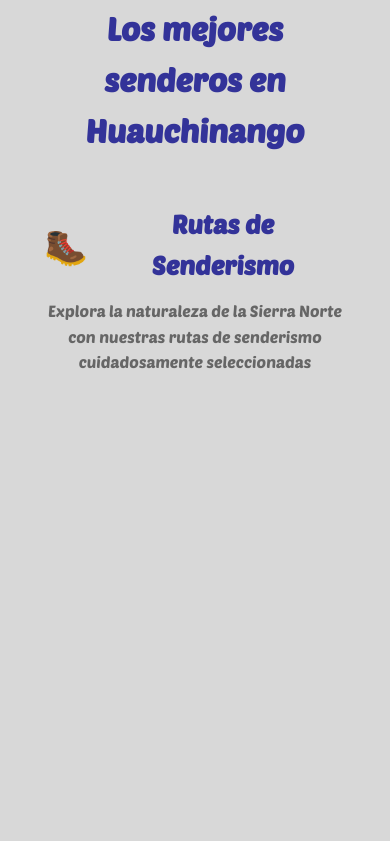
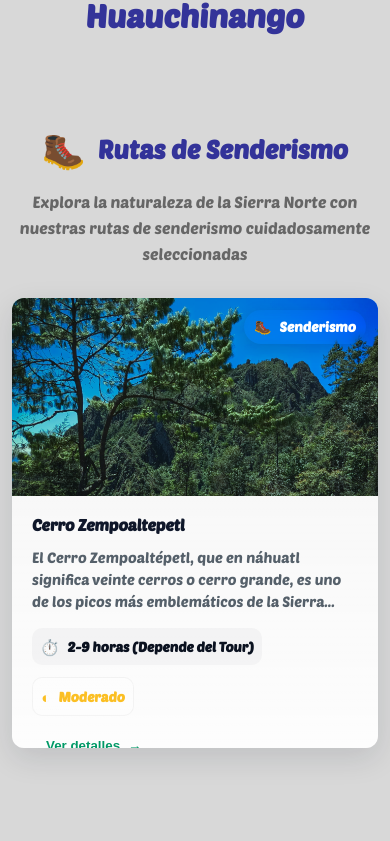
Before and after one commit to c0d3hdz/Huauchinango_DesarrolloSustentable, an Astro site: page /turismo in a window 390 px wide. Shown: the part 2051-2892 px from the top of the page. Built offline with nearby package versions, Linux system fonts and the light colour scheme; Astro itself is replaced by a stand-in of ours.

Commit message:
V1Turismo

```diff
--- a/src/components/RouteCard.astro
+++ b/src/components/RouteCard.astro
@@ -2,240 +2,316 @@
 interface Props {
   title: string;
   description: string;
-  type: 'cultural' | 'senderismo';
-  difficulty: 'facil' | 'moderado' | 'dificil';
+  type: "cultural" | "senderismo";
+  difficulty: "facil" | "moderado" | "dificil";
   image: string;
   slug: string;
   duration: string;
 }
-
-const { title, description, type, difficulty, image, slug, duration } = Astro.props;
+const { title, description, type, difficulty, image, slug, duration } =
+  Astro.props;
 
 const typeStyles = {
   cultural: {
-    gradient: 'linear-gradient(135deg, var(--pm-morado-claro), var(--pm-magenta))',
-    icon: '🏛️',
-    label: 'Ruta Cultural',
-    accentColor: 'var(--pm-morado)',
+    gradient:
+      "linear-gradient(135deg, rgba(129, 77, 255, 0.9), rgba(235, 77, 136, 0.9))",
+    icon: "🏛️",
+    label: "Ruta Cultural",
+    accentColor: "var(--pm-morado)",
   },
   senderismo: {
-    gradient: 'linear-gradient(135deg, var(--pm-verde), var(--pm-azul-claro))',
-    icon: '🥾',
-    label: 'Senderismo',
-    accentColor: 'var(--pm-verde)',
+    gradient:
+      "linear-gradient(135deg, rgba(34,197,94,0.9), rgba(56,189,248,0.9))",
+    icon: "🥾",
+    label: "Senderismo",
+    accentColor: "var(--pm-verde)",
   },
 };
 
 const difficultyInfo = {
-  facil: { label: 'Fácil', icon: '○', color: '#4ade80' },
-  moderado: { label: 'Moderado', icon: '◐', color: '#fbbf24' },
-  dificil: { label: 'Difícil', icon: '●', color: '#ef4444' },
+  facil: { label: "Fácil", icon: "○", color: "#4ade80" },
+  moderado: { label: "Moderado", icon: "◐", color: "#fbbf24" },
+  dificil: { label: "Difícil", icon: "●", color: "#ef4444" },
 };
 
 const style = typeStyles[type];
 const diffInfo = difficultyInfo[difficulty];
 ---
 
-<article class="route-card" data-type={type}>
-  <a href={`/rutas/${slug}`} class="route-card-link">
-    <div class="route-card-image">
-      <img src={image} alt={title} loading="lazy" />
-      <div class="route-type-badge" style={`background: ${style.gradient};`}>
-        <span class="route-type-icon">{style.icon}</span>
-        <span class="route-type-label">{style.label}</span>
+<article
+  class="route-card"
+  data-type={type}
+  aria-labelledby={`route-${slug}-title`}
+>
+  <a href={`/rutas/${slug}`} class="route-card-link" title={title}>
+    <div class="media">
+      <img src={image} alt={title} loading="lazy" decoding="async" />
+      <div class="media-overlay" style={`background: ${style.gradient};`}></div>
+      <div class="type-badge" aria-hidden="true">
+        <span class="type-icon">{style.icon}</span>
+        <span class="type-label">{style.label}</span>
       </div>
     </div>
 
-    <div class="route-card-content">
-      <h3 class="route-card-title">{title}</h3>
-      <p class="route-card-description">{description}</p>
+    <div class="card-body">
+      <h3 id={`route-${slug}-title`} class="route-title">{title}</h3>
+      <p class="route-desc" title={description}>{description}</p>
 
-      <div class="route-card-info">
-        <div class="info-item">
-          <span class="info-icon">⏱️</span>
-          <span class="info-text">{duration}</span>
+      <div class="meta-row">
+        <div class="meta-item">
+          <span class="meta-icon">⏱️</span>
+          <span class="meta-text">{duration}</span>
         </div>
-        <div class="info-item difficulty">
-          <span class="info-icon" style={`color: ${diffInfo.color};`}>{diffInfo.icon}</span>
-          <span class="info-text" style={`color: ${diffInfo.color};`}>{diffInfo.label}</span>
+
+        <div
+          class="meta-item difficulty"
+          style={`--diff-color: ${diffInfo.color};`}
+        >
+          <span class="meta-icon" aria-hidden="true">{diffInfo.icon}</span>
+          <span class="meta-text">{diffInfo.label}</span>
         </div>
       </div>
 
-      <div class="route-card-cta">
-        <span>Ver detalles</span>
-        <span class="arrow">→</span>
+      <div class="cta-row">
+        <button class="cta" aria-label={`Ver detalles de ${title}`}>
+          Ver detalles <span class="cta-arrow">→</span>
+        </button>
       </div>
     </div>
   </a>
 </article>
 
 <style>
-  .route-card {
-    background: var(--white);
-    border-radius: 16px;
-    overflow: hidden;
-    box-shadow: 0 4px 6px rgba(0, 0, 0, 0.1);
-    transition: all 0.3s ease;
-    animation: fade-in-up linear;
-    animation-timeline: view();
-    animation-range-start: entry 10%;
-    animation-range-end: entry 40%;
-    animation-fill-mode: both;
+  :root {
+    --card-radius: 16px;
+    --card-elev: 0 10px 30px rgba(15, 23, 42, 0.12);
+    --glass-bg: rgba(255, 255, 255, 0.7);
+    --glass-border: rgba(255, 255, 255, 0.5);
+    --text-muted: #55606a;
   }
 
-  .route-card:hover {
-    transform: translateY(-8px);
-    box-shadow: 0 12px 24px rgba(0, 0, 0, 0.15);
+  .route-card {
+    display: block;
+    border-radius: var(--card-radius);
+    overflow: hidden;
+    box-shadow: var(--card-elev);
+    transition:
+      transform 0.28s cubic-bezier(0.2, 0.9, 0.2, 1),
+      box-shadow 0.28s;
+    height: 450px;
+    position: relative;
+    isolation: isolate;
   }
 
   .route-card-link {
+    color: inherit;
     text-decoration: none;
-    color: inherit;
-    display: block;
+    grid-template-rows: 1fr auto;
+    height: 100%;
   }
 
-  .route-card-image {
+  .media {
     position: relative;
-    height: 200px;
+    height: 52%;
     overflow: hidden;
+    background: #e9eef4;
   }
 
-  .route-card-image img {
+  .media img {
     width: 100%;
     height: 100%;
     object-fit: cover;
-    transition: transform 0.3s ease;
+    transform-origin: center;
+    transition:
+      transform 0.7s ease,
+      filter 0.4s ease;
+    display: block;
+    filter: saturate(1.03) contrast(1.02);
   }
 
-  .route-card:hover .route-card-image img {
-    transform: scale(1.1);
+  .route-card:hover .media img,
+  .route-card:focus-within .media img {
+    transform: scale(1.08);
+    filter: saturate(1.08) contrast(1.06);
   }
 
-  .route-type-badge {
+  .media-overlay {
     position: absolute;
+    inset: 0;
+    opacity: 0.42;
+    mix-blend-mode: multiply;
+    transition: opacity 0.28s ease;
+  }
+
+  .route-card:hover .media-overlay,
+  .route-card:focus-within .media-overlay {
+    opacity: 0.55;
+  }
+
+  .type-badge {
+    position: absolute;
+    right: 12px;
     top: 12px;
-    right: 12px;
+    display: inline-flex;
+    align-items: center;
+    gap: 8px;
+    padding: 6px 10px;
+    border-radius: 999px;
+    color: #fff;
+    font-weight: 700;
+    font-size: 0.86rem;
+    box-shadow: 0 6px 18px rgba(0, 0, 0, 0.12);
+    backdrop-filter: blur(6px) saturate(1.1);
+  }
+
+  .card-body {
+    padding: 1.15rem 1.25rem 1.25rem;
+    background: linear-gradient(
+      180deg,
+      rgba(255, 255, 255, 0.82),
+      rgba(255, 255, 255, 0.96)
+    );
     display: flex;
+    flex-direction: column;
+    gap: 0.75rem;
+  }
+
+  .route-title {
+    margin: 0;
+    font-size: 1.05rem;
+    line-height: 1.2;
+    color: #0f172a;
+    font-weight: 800;
+    letter-spacing: -0.01em;
+  }
+
+  .route-desc {
+    margin: 0;
+    color: var(--text-muted);
+    font-size: 0.92rem;
+    line-height: 1.5;
+    max-height: 3.3rem;
+    overflow: hidden;
+    text-overflow: ellipsis;
+    display: -webkit-box;
+    -webkit-line-clamp: 2;
+    -webkit-box-orient: vertical;
+  }
+
+  .meta-row {
+    display: flex;
+    gap: 0.75rem;
     align-items: center;
-    gap: 6px;
-    padding: 6px 12px;
-    border-radius: 20px;
-    color: var(--white);
+    margin-top: 4px;
+    flex-wrap: wrap;
+  }
+
+  .meta-item {
+    display: inline-flex;
+    align-items: center;
+    gap: 8px;
+    padding: 6px 8px;
+    border-radius: 10px;
+    background: rgba(15, 23, 42, 0.03);
     font-weight: 600;
     font-size: 0.85rem;
-    backdrop-filter: blur(4px);
-    box-shadow: 0 2px 8px rgba(0, 0, 0, 0.2);
+    color: #0b1220;
   }
 
-  .route-type-icon {
-    font-size: 1.1rem;
+  .meta-item.difficulty {
+    border: 1px solid rgba(0, 0, 0, 0.04);
+    color: var(--diff-color);
+    background: linear-gradient(
+      180deg,
+      rgba(255, 255, 255, 0.4),
+      rgba(255, 255, 255, 0.2)
+    );
   }
 
-  .route-card-content {
-    padding: 1.5rem;
+  .meta-icon {
+    font-size: 0.98rem;
   }
 
-  .route-card-title {
-    font-size: 1.4rem;
-    font-weight: 700;
-    color: var(--pm-azul-oscuro);
-    margin-bottom: 0.75rem;
-    line-height: 1.3;
-  }
-
-  .route-card-description {
-    color: #555;
-    line-height: 1.6;
-    margin-bottom: 1.25rem;
-    font-size: 0.95rem;
-  }
-
-  .route-card-info {
-    display: flex;
-    gap: 1.5rem;
-    margin-bottom: 1.25rem;
-    padding-bottom: 1.25rem;
-    border-bottom: 1px solid #e5e7eb;
-  }
-
-  .info-item {
-    display: flex;
-    align-items: center;
-    gap: 0.5rem;
-  }
-
-  .info-icon {
-    font-size: 1.1rem;
-  }
-
-  .info-text {
-    font-size: 0.9rem;
-    font-weight: 500;
-    color: #666;
-  }
-
-  .difficulty .info-icon {
-    font-size: 1.3rem;
-  }
-
-  .route-card-cta {
+  .cta-row {
+    margin-top: auto;
     display: flex;
     align-items: center;
     justify-content: space-between;
-    font-weight: 600;
-    color: var(--pm-azul-oscuro);
-    font-size: 0.95rem;
   }
 
-  .arrow {
-    font-size: 1.2rem;
-    transition: transform 0.3s ease;
+  .cta {
+    background: transparent;
+    border: 2px solid transparent;
+    padding: 8px 12px;
+    border-radius: 12px;
+    font-weight: 700;
+    color: var(--pm-azul-oscuro, #0f172a);
+    display: inline-flex;
+    align-items: center;
+    gap: 8px;
+    cursor: pointer;
+    transition:
+      transform 0.18s ease,
+      box-shadow 0.18s ease,
+      background 0.18s ease;
   }
 
-  .route-card:hover .arrow {
-    transform: translateX(4px);
+  .cta:hover,
+  .cta:focus {
+    transform: translateY(-3px);
+    box-shadow: 0 8px 20px rgba(15, 23, 42, 0.08);
+    background: rgba(255, 255, 255, 0.9);
   }
 
-  /* Specific styles for route types */
-  .route-card[data-type="cultural"] .route-card-title {
+  .cta-arrow {
+    display: inline-block;
+    transition: transform 0.18s ease;
+  }
+
+  .route-card:hover .cta-arrow,
+  .route-card:focus-within .cta-arrow {
+    transform: translateX(6px);
+  }
+
+  /* Type specific accents (keeps logic in data-type) */
+  .route-card[data-type="cultural"] .cta {
     color: var(--pm-morado);
   }
-
-  .route-card[data-type="cultural"] .route-card-cta {
-    color: var(--pm-morado);
-  }
-
-  .route-card[data-type="senderismo"] .route-card-title {
+  .route-card[data-type="senderismo"] .cta {
     color: var(--pm-verde);
   }
 
-  .route-card[data-type="senderismo"] .route-card-cta {
-    color: var(--pm-verde);
+  /* Focus accessibility */
+  .route-card:focus-within {
+    outline: 3px solid rgba(99, 102, 241, 0.12);
+    outline-offset: 4px;
   }
 
-  @keyframes fade-in-up {
-    from {
-      opacity: 0;
-      transform: translateY(30px);
+  /* Small screens */
+  @media (max-width: 780px) {
+    .route-card {
+      min-height: 240px;
+      display: block;
     }
-    to {
-      opacity: 1;
-      transform: translateY(0);
+    .media {
+      height: 46%;
+    }
+    .route-desc {
+      -webkit-line-clamp: 3;
+      max-height: 4.6rem;
     }
   }
 
-  @media (max-width: 768px) {
-    .route-card-image {
-      height: 180px;
+  /* Very small / list mode */
+  @media (max-width: 420px) {
+    .media {
+      height: 44%;
     }
-
-    .route-card-title {
-      font-size: 1.2rem;
+    .route-title {
+      font-size: 1rem;
     }
-
-    .route-card-info {
-      flex-direction: column;
-      gap: 0.75rem;
+    .route-card {
+      border-radius: 12px;
     }
   }
 </style>
--- a/src/layouts/BaseLayout.astro
+++ b/src/layouts/BaseLayout.astro
@@ -2,6 +2,7 @@
 import { ViewTransitions } from "astro:transitions";
 import "../styles/global.css";
 import "../styles/elements/btn-blog.css";
+import "../styles/elements/manifiestos.css";
 interface Props {
   title: string;
   description?: string;
--- a/src/pages/turismo.astro
+++ b/src/pages/turismo.astro
@@ -5,7 +5,6 @@ import { getCollection } from "astro:content";
 
 var theme = "box-shadow: inset 0 0 0 1000px var(--pm-azul-oscuro);";
 
-// Get all routes and sort by type
 const allRoutes = await getCollection("routes");
 const culturalRoutes = allRoutes.filter(
   (route) => route.data.type === "cultural"
@@ -143,192 +142,3 @@ const hikingRoutes = allRoutes.filter(
     </div>
   </section>
 </BaseLayout>
-<style>
-  .manifesto {
-    display: grid;
-    grid-template-columns: 1fr 1.2fr;
-    gap: 4rem;
-    align-items: center;
-    max-width: 1200px;
-    margin: 2rem auto;
-    padding: 2rem;
-    animation: fade-in-up linear;
-    animation-timeline: view();
-    animation-range-start: entry 20%;
-    animation-range-end: entry 50%;
-    animation-fill-mode: both;
-  }
-  .manifesto-imagen {
-    text-align: center;
-  }
-  .manifesto-imagen img {
-    max-width: 100%;
-    height: auto;
-    filter: drop-shadow(0 10px 20px rgba(0, 0, 0, 0.1));
-  }
-  .manifesto.is-visible {
-    opacity: 1;
-    transform: translateY(0);
-  }
-  .manifesto-imagen {
-    text-align: center;
-  }
-
-  .manifesto-imagen img {
-    max-width: 100%;
-    height: auto;
-    filter: drop-shadow(0 10px 20px rgba(0, 0, 0, 0.1));
-  }
-  .manifesto-contenido h2 {
-    font-size: 2.5rem;
-    font-weight: 700;
-    color: var(--pm-azul-oscuro);
-    margin-bottom: 1rem;
-  }
-
-  .manifesto-contenido > p {
-    font-size: 1.1rem;
-    line-height: 1.6;
-    margin-bottom: 2.5rem;
-    color: #555;
-  }
-
-  .manifesto-lista {
-    list-style: none;
-    padding: 0;
-    margin: 0;
-  }
-
-  .manifesto-lista li {
-    display: flex;
-    align-items: flex-start;
-    gap: 1.5rem;
-    padding: 1.5rem 1rem;
-    border-radius: 12px;
-    transition:
-      background-color 0.3s ease,
-      transform 0.3s ease;
-  }
-
-  .manifesto-lista li:hover {
-    background-color: #f4f8fa;
-    transform: translateX(10px);
-  }
-
-  .manifesto-lista .icono {
-    font-size: 2rem;
-    line-height: 1;
-    margin-top: 5px;
-  }
-
-  .manifesto-lista h3 {
-    font-size: 1.25rem;
-    font-weight: 600;
-    color: var(--pm-azul-oscuro);
-    margin: 0 0 0.25rem 0;
-  }
-
-  .manifesto-lista p {
-    font-size: 1rem;
-    line-height: 1.5;
-    margin: 0;
-    color: #666;
-  }
-  @keyframes fade-in-up {
-    from {
-      opacity: 0;
-      transform: translateY(30px);
-    }
-    to {
-      opacity: 1;
-      transform: translateY(0);
-    }
-  }
-  @media (max-width: 900px) {
-    .manifesto {
-      grid-template-columns: 1fr;
-      gap: 2rem;
-      text-align: center;
-    }
-    .manifesto-imagen {
-      margin-bottom: 2rem;
-    }
-    .manifesto-imagen img {
-      max-width: 250px;
-    }
-    .manifesto-lista li {
-      text-align: left;
-    }
-    .manifesto-lista li:hover {
-      transform: none;
-    }
-  }
-
-  /* Rutas sections */
-  .rutas-guiadas {
-    max-width: 1200px;
-    margin: 4rem auto;
-    padding: 2rem;
-  }
-
-  .rutas-guiadas > h2 {
-    font-size: 2.5rem;
-    font-weight: 700;
-    color: var(--pm-azul-oscuro);
-    text-align: center;
-    margin-bottom: 3rem;
-  }
-
-  .rutas-section {
-    margin-bottom: 4rem;
-  }
-
-  .rutas-subtitle {
-    font-size: 2rem;
-    font-weight: 600;
-    color: var(--pm-azul-oscuro);
-    margin-bottom: 0.75rem;
-    display: flex;
-    align-items: center;
-    gap: 0.75rem;
-  }
-
-  .subtitle-icon {
-    font-size: 2.2rem;
-  }
-
-  .rutas-description {
-    font-size: 1.1rem;
-    color: #666;
-    margin-bottom: 2rem;
-    line-height: 1.6;
-  }
-
-  .card-info {
-    display: grid;
-    grid-template-columns: repeat(auto-fill, minmax(320px, 1fr));
-    gap: 2rem;
-  }
-
-  @media (max-width: 768px) {
-    .rutas-guiadas > h2 {
-      font-size: 2rem;
-    }
-
-    .rutas-subtitle {
-      font-size: 1.6rem;
-      justify-content: center;
-      text-align: center;
-    }
-
-    .rutas-description {
-      text-align: center;
-      font-size: 1rem;
-    }
-
-    .card-info {
-      grid-template-columns: 1fr;
-      gap: 1.5rem;
-    }
-  }
-</style>
--- /dev/null
+++ b/src/styles/elements/manifiestos.css
@@ -0,0 +1,185 @@
+.manifesto {
+  display: grid;
+  grid-template-columns: 1fr 1.2fr;
+  gap: 4rem;
+  align-items: center;
+  max-width: 1200px;
+  margin: 2rem auto;
+  padding: 2rem;
+  animation: fade-in-up linear;
+  animation-timeline: view();
+  animation-range-start: entry 20%;
+  animation-range-end: entry 50%;
+  animation-fill-mode: both;
+}
+.manifesto-imagen {
+  text-align: center;
+}
+.manifesto-imagen img {
+  max-width: 100%;
+  height: auto;
+  filter: drop-shadow(0 10px 20px rgba(0, 0, 0, 0.1));
+}
+.manifesto.is-visible {
+  opacity: 1;
+  transform: translateY(0);
+}
+.manifesto-imagen {
+  text-align: center;
+}
+
+.manifesto-imagen img {
+  max-width: 100%;
+  height: auto;
+  filter: drop-shadow(0 10px 20px rgba(0, 0, 0, 0.1));
+}
+.manifesto-contenido h2 {
+  font-size: 2.5rem;
+  font-weight: 700;
+  color: var(--pm-azul-oscuro);
+  margin-bottom: 1rem;
+}
+
+.manifesto-contenido > p {
+  font-size: 1.1rem;
+  line-height: 1.6;
+  margin-bottom: 2.5rem;
+  color: #555;
+}
+
+.manifesto-lista {
+  list-style: none;
+  padding: 0;
+  margin: 0;
+}
+
+.manifesto-lista li {
+  display: flex;
+  align-items: flex-start;
+  gap: 1.5rem;
+  padding: 1.5rem 1rem;
+  border-radius: 12px;
+  transition: background-color 0.3s ease, transform 0.3s ease;
+}
+
+.manifesto-lista li:hover {
+  background-color: #f4f8fa;
+  transform: translateX(10px);
+}
+
+.manifesto-lista .icono {
+  font-size: 2rem;
+  line-height: 1;
+  margin-top: 5px;
+}
+
+.manifesto-lista h3 {
+  font-size: 1.25rem;
+  font-weight: 600;
+  color: var(--pm-azul-oscuro);
+  margin: 0 0 0.25rem 0;
+}
+
+.manifesto-lista p {
+  font-size: 1rem;
+  line-height: 1.5;
+  margin: 0;
+  color: #666;
+}
+@keyframes fade-in-up {
+  from {
+    opacity: 0;
+    transform: translateY(30px);
+  }
+  to {
+    opacity: 1;
+    transform: translateY(0);
+  }
+}
+@media (max-width: 900px) {
+  .manifesto {
+    grid-template-columns: 1fr;
+    gap: 2rem;
+    text-align: center;
+  }
+  .manifesto-imagen {
+    margin-bottom: 2rem;
+  }
+  .manifesto-imagen img {
+    max-width: 250px;
+  }
+  .manifesto-lista li {
+    text-align: left;
+  }
+  .manifesto-lista li:hover {
+    transform: none;
+  }
+}
+
+/* Rutas sections */
+.rutas-guiadas {
+    display: flex;
+    flex-direction: column;
+    gap: 2rem;
+}
+
+.rutas-guiadas > h2 {
+  font-size: 2.5rem;
+  font-weight: 700;
+  color: var(--pm-azul-oscuro);
+  text-align: center;
+  margin-bottom: 3rem;
+}
+
+.rutas-section {
+  margin-bottom: 4rem;
+}
+
+.rutas-subtitle {
+  font-size: 2rem;
+  font-weight: 600;
+  color: var(--pm-azul-oscuro);
+  margin-bottom: 0.75rem;
+  display: flex;
+  align-items: center;
+  gap: 0.75rem;
+}
+
+.subtitle-icon {
+  font-size: 2.2rem;
+}
+
+.rutas-description {
+  font-size: 1.1rem;
+  color: #666;
+  margin-bottom: 2rem;
+  line-height: 1.6;
+}
+
+.card-info {
+  display: grid;
+  grid-template-columns: repeat(auto-fill, minmax(420px, 1fr));
+  gap: 2rem;
+}
+
+@media (max-width: 768px) {
+  .rutas-guiadas > h2 {
+    font-size: 2rem;
+  }
+
+  .rutas-subtitle {
+    font-size: 1.6rem;
+    justify-content: center;
+    text-align: center;
+  }
+
+  .rutas-description {
+    text-align: center;
+    font-size: 1rem;
+  }
+
+  .card-info {
+    grid-template-columns: 1fr;
+    gap: 1.5rem;
+  }
+}
```
